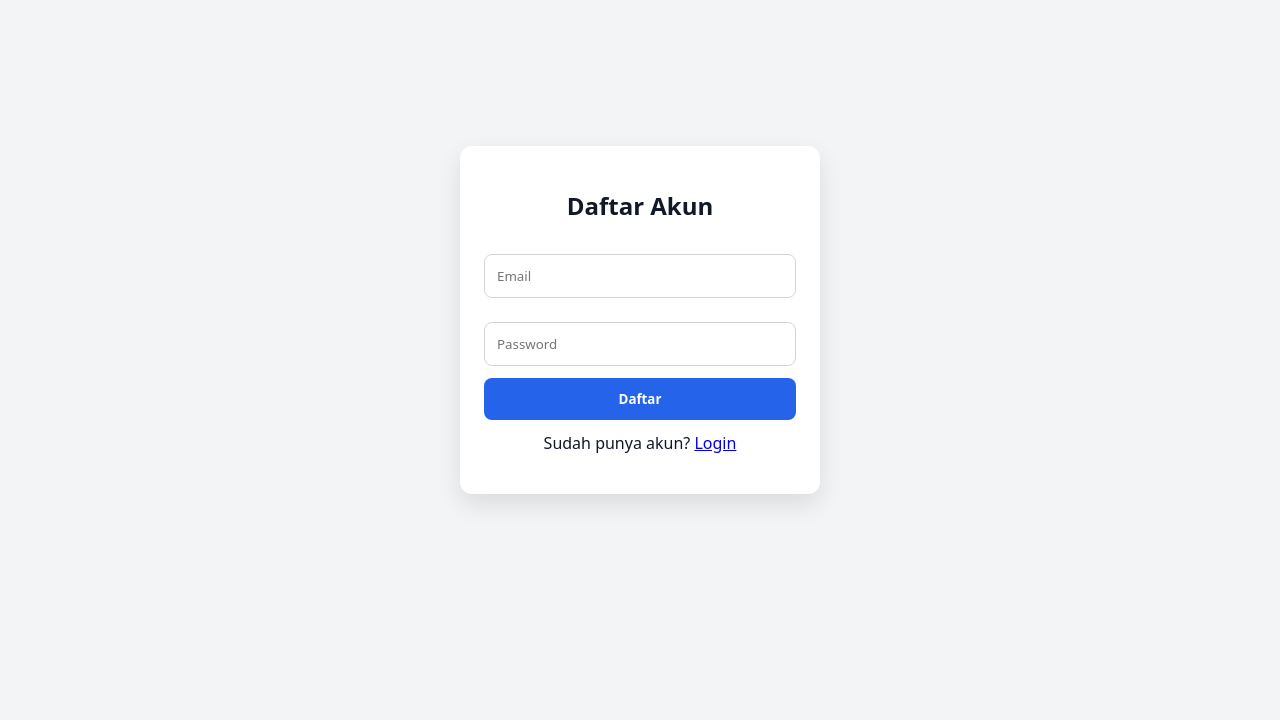
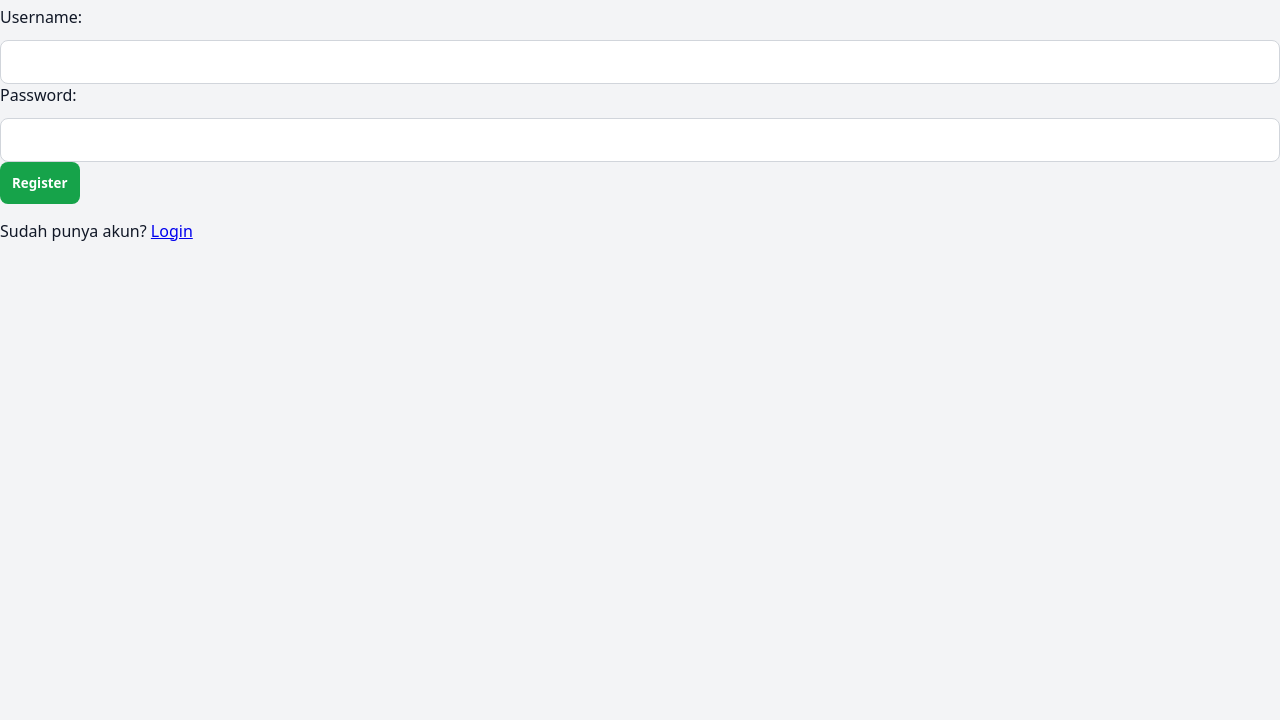
Before and after one commit to HafizyCorporate/Groq-ai-soal, a website: page views/register.html in a window 1280 px wide. Shown: the part 80-800 px from the top of the page. Drawn offline with Linux system fonts and the light colour scheme.

Commit message:
Update register.html

```diff
--- a/views/register.html
+++ b/views/register.html
@@ -1,27 +1,22 @@
 <!DOCTYPE html>
-<html lang="id">
+<html lang="en">
 <head>
-  <meta charset="UTF-8">
-  <meta name="viewport" content="width=device-width, initial-scale=1.0">
-  <title>Daftar | AI Soal Foto</title>
-  <link rel="stylesheet" href="/css/style.css">
+<meta charset="UTF-8">
+<meta name="viewport" content="width=device-width, initial-scale=1.0">
+<title>Register</title>
+<link rel="stylesheet" href="/css/style.css">
 </head>
-<body class="auth-bg">
-
-  <div class="auth-card">
-    <h2>Daftar Akun</h2>
-
-    <form action="/auth/register" method="POST">
-      <input type="email" name="email" placeholder="Email" required>
-      <input type="password" name="password" placeholder="Password" required>
-
-      <button type="submit">Daftar</button>
-    </form>
-
-    <p class="auth-link">
-      Sudah punya akun? <a href="/">Login</a>
-    </p>
-  </div>
-
+<body>
+<h1>Register</h1>
+<form action="/register" method="POST">
+  <label>Username:</label>
+  <input type="text" name="username" required>
+  <br>
+  <label>Password:</label>
+  <input type="password" name="password" required>
+  <br>
+  <button type="submit">Register</button>
+</form>
+<p>Sudah punya akun? <a href="/">Login</a></p>
 </body>
 </html>
```
